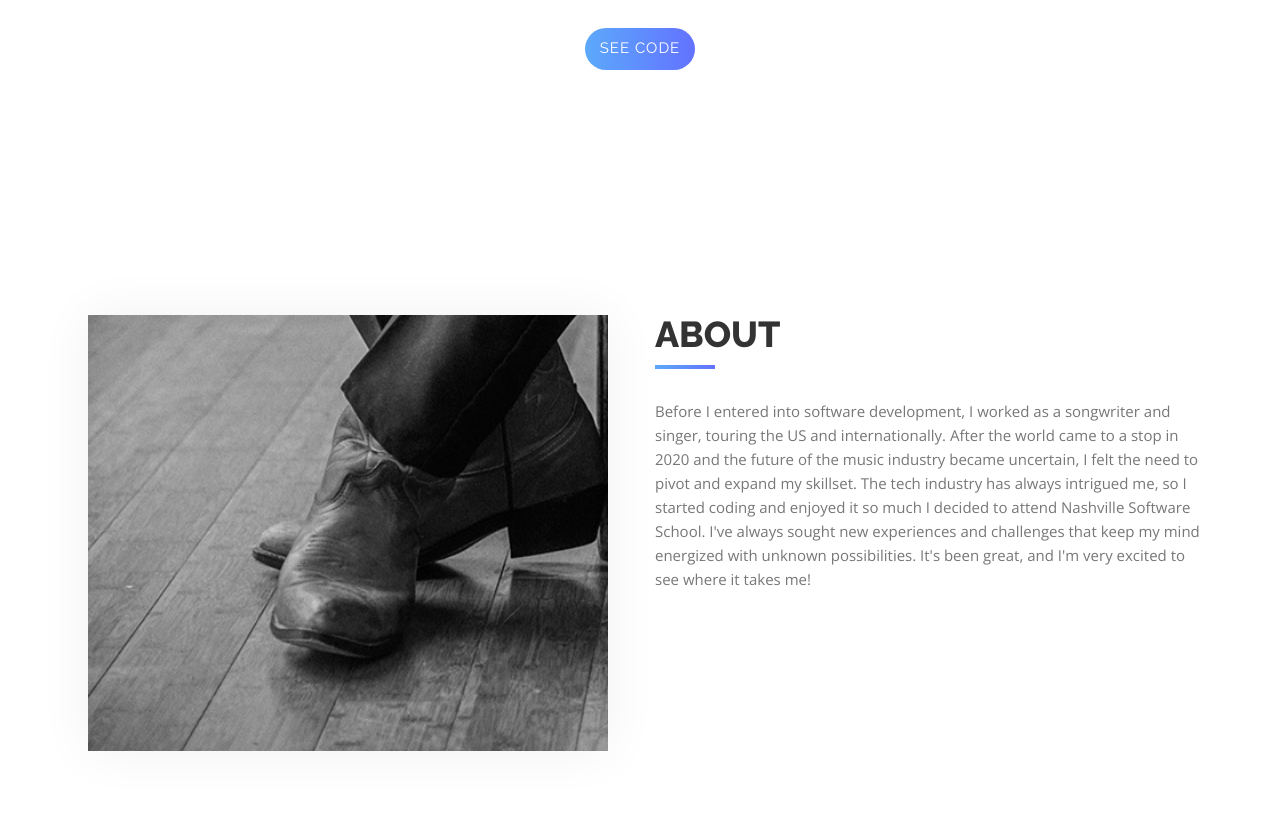
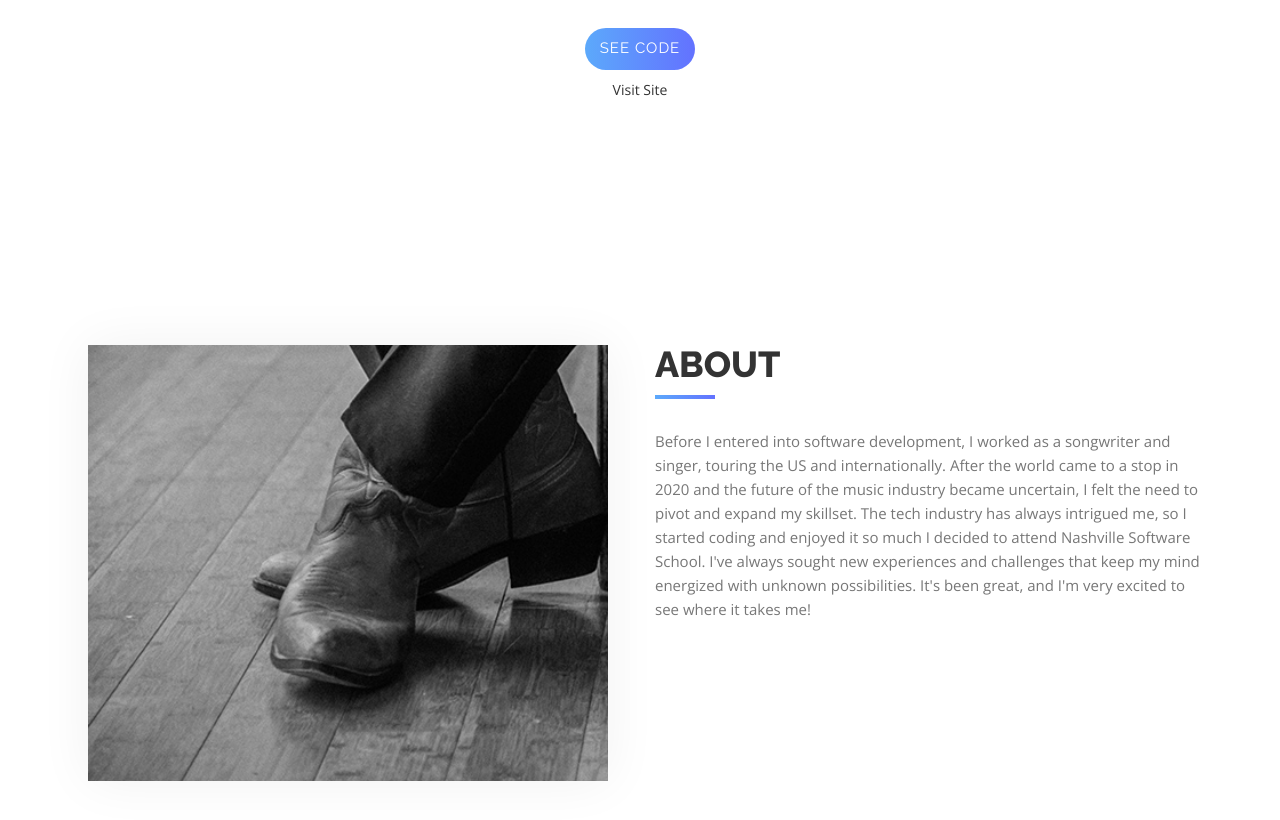
Before and after one commit to leorondeau/mydev-website, a plain HTML site: page index.html in a window 1280 px wide. Shown: the part 1856-2676 px from the top of the page. Drawn offline with nearby package versions, Linux system fonts and the light colour scheme.

Commit message:
added site visit

```diff
--- a/css/style.css
+++ b/css/style.css
@@ -51,6 +51,11 @@ a {
 a:hover, a:focus {
 	text-decoration: none;
 	color: #d6dbe7;
+}
+
+.heroku  {
+	color: #333;
+	margin-top: 1rem;
 }
 ul, ol {
 	list-style: none;
--- a/index.html
+++ b/index.html
@@ -198,6 +198,9 @@
 
                     >See Code
                   </a></button>
+                  <div class="heroku">
+                    <a href="https://nashvillehotindex.herokuapp.com/" class="heroku">Visit Site</a>
+                  </div>
                 </div>
               </div>
             </div>
```
